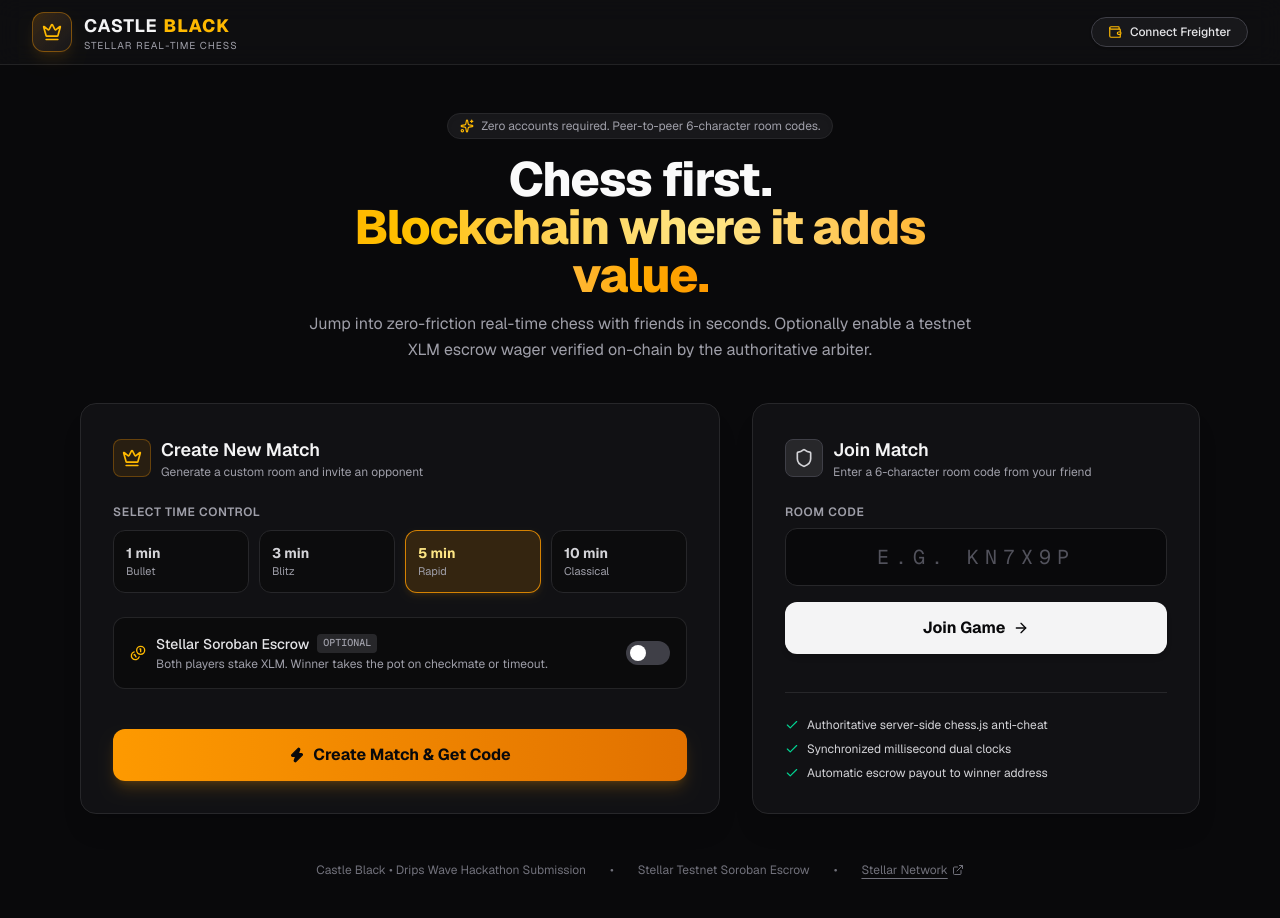
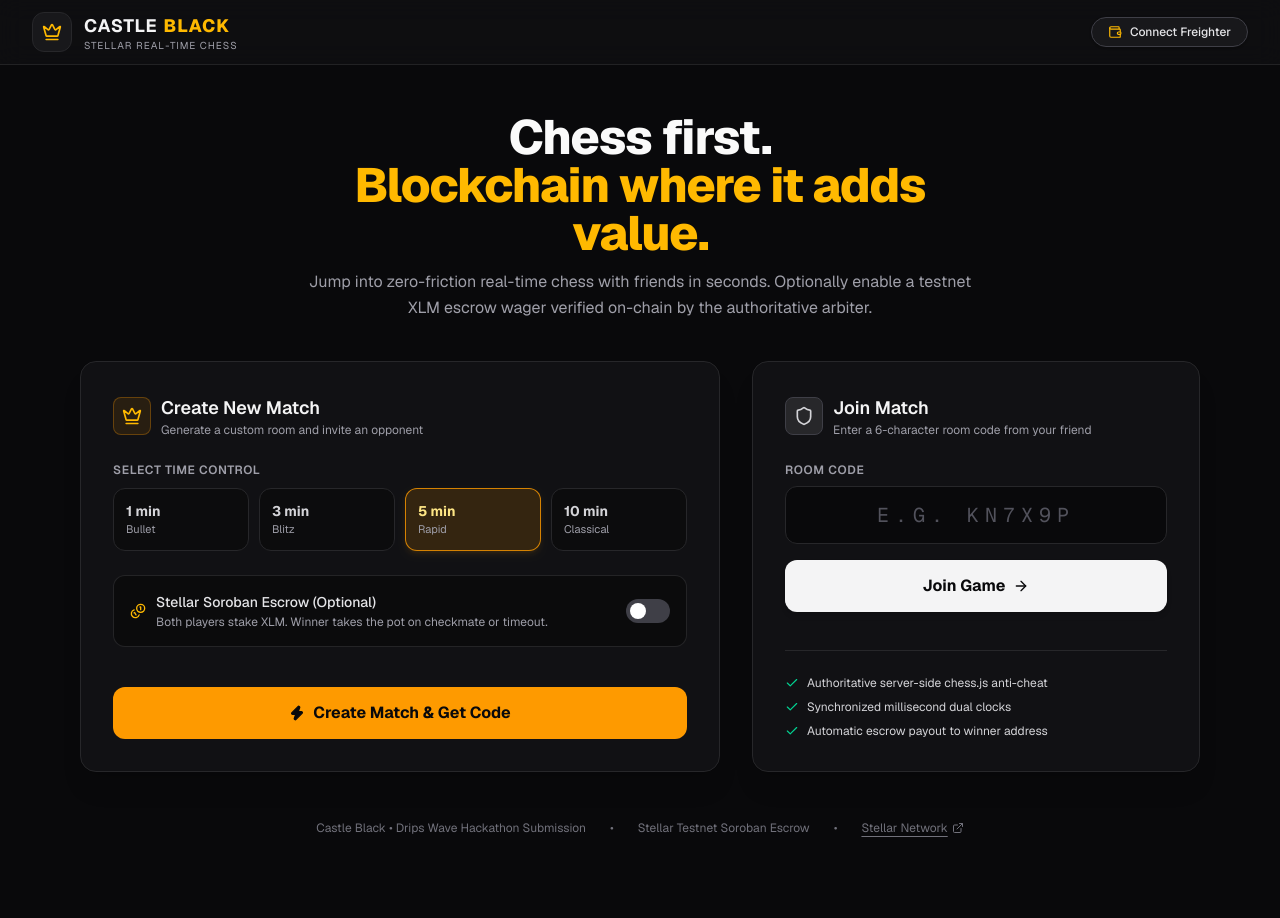
Before and after one commit to Stanley471/castle-black, a Next.js app in the folder web/: page / in a window 1280 px wide. Shown: the top 918 px of the page. After the commit the page ends 884 px from the top, so only its background shows below. Built offline with nearby package versions, Linux system fonts and the light colour scheme.

Commit message:
Simplify home page design and remove unnecessary badges

```diff
--- a/web/src/app/page.tsx
+++ b/web/src/app/page.tsx
@@ -139,7 +139,7 @@
       <header className="border-b border-zinc-800/80 bg-zinc-900/40 backdrop-blur-md sticky top-0 z-50">
         <div className="max-w-7xl mx-auto px-4 sm:px-6 lg:px-8 h-16 flex items-center justify-between">
           <div className="flex items-center space-x-3">
-            <div className="w-10 h-10 rounded-xl bg-gradient-to-br from-amber-500/20 to-zinc-900 border border-amber-500/40 flex items-center justify-center shadow-lg shadow-amber-500/10">
+            <div className="w-10 h-10 rounded-xl bg-zinc-900 border border-zinc-800 flex items-center justify-center">
               <Crown className="w-5 h-5 text-amber-400" />
             </div>
             <div>
@@ -158,9 +158,6 @@
               <div className="flex items-center gap-2 bg-zinc-900 border border-zinc-700/60 rounded-full px-3.5 py-1.5 text-xs">
                 <span className="w-2 h-2 rounded-full bg-emerald-400 animate-pulse" />
                 <span className="font-mono text-zinc-300">{truncateAddress(walletAddress)}</span>
-                <span className="text-[10px] bg-amber-500/10 text-amber-400 border border-amber-500/30 px-1.5 py-0.5 rounded uppercase font-semibold">
-                  Testnet
-                </span>
               </div>
             ) : (
               <button
@@ -179,14 +176,9 @@
       {/* Hero Section */}
       <main className="flex-1 max-w-6xl w-full mx-auto px-4 py-8 sm:py-12 flex flex-col items-center">
         <div className="text-center max-w-2xl mb-10">
-          <div className="inline-flex items-center gap-2 px-3 py-1 rounded-full bg-zinc-900 border border-zinc-800 text-xs text-zinc-400 mb-4 shadow-inner">
-            <Sparkles className="w-3.5 h-3.5 text-amber-400" />
-            <span>Zero accounts required. Peer-to-peer 6-character room codes.</span>
-          </div>
-
           <h1 className="text-3xl sm:text-5xl font-extrabold tracking-tight text-zinc-50 mb-3">
             Chess first. <br />
-            <span className="text-transparent bg-clip-text bg-gradient-to-r from-amber-400 via-amber-200 to-amber-500">
+            <span className="text-amber-400">
               Blockchain where it adds value.
             </span>
           </h1>
@@ -248,10 +240,7 @@
                     <Coins className="w-4 h-4 text-amber-400" />
                     <div>
                       <div className="font-medium text-sm text-zinc-200 flex items-center gap-2">
-                        <span>Stellar Soroban Escrow</span>
-                        <span className="text-[10px] bg-zinc-800 text-zinc-400 px-1.5 py-0.5 rounded uppercase font-mono">
-                          Optional
-                        </span>
+                        <span>Stellar Soroban Escrow (Optional)</span>
                       </div>
                       <p className="text-xs text-zinc-400 mt-0.5">
                         Both players stake XLM. Winner takes the pot on checkmate or timeout.
@@ -323,7 +312,7 @@
             <button
               onClick={handleCreateRoom}
               disabled={isCreating}
-              className="w-full mt-4 bg-gradient-to-r from-amber-500 to-amber-600 hover:from-amber-400 hover:to-amber-500 text-zinc-950 font-bold py-3.5 px-6 rounded-xl flex items-center justify-center gap-2 transition-all shadow-lg shadow-amber-500/20 active:scale-[0.99] cursor-pointer disabled:cursor-not-allowed disabled:pointer-events-none disabled:opacity-60"
+              className="w-full mt-4 bg-amber-500 hover:bg-amber-400 text-zinc-950 font-bold py-3.5 px-6 rounded-xl flex items-center justify-center gap-2 transition-colors cursor-pointer disabled:cursor-not-allowed disabled:pointer-events-none disabled:opacity-60"
             >
               {isCreating ? (
                 <>
```
